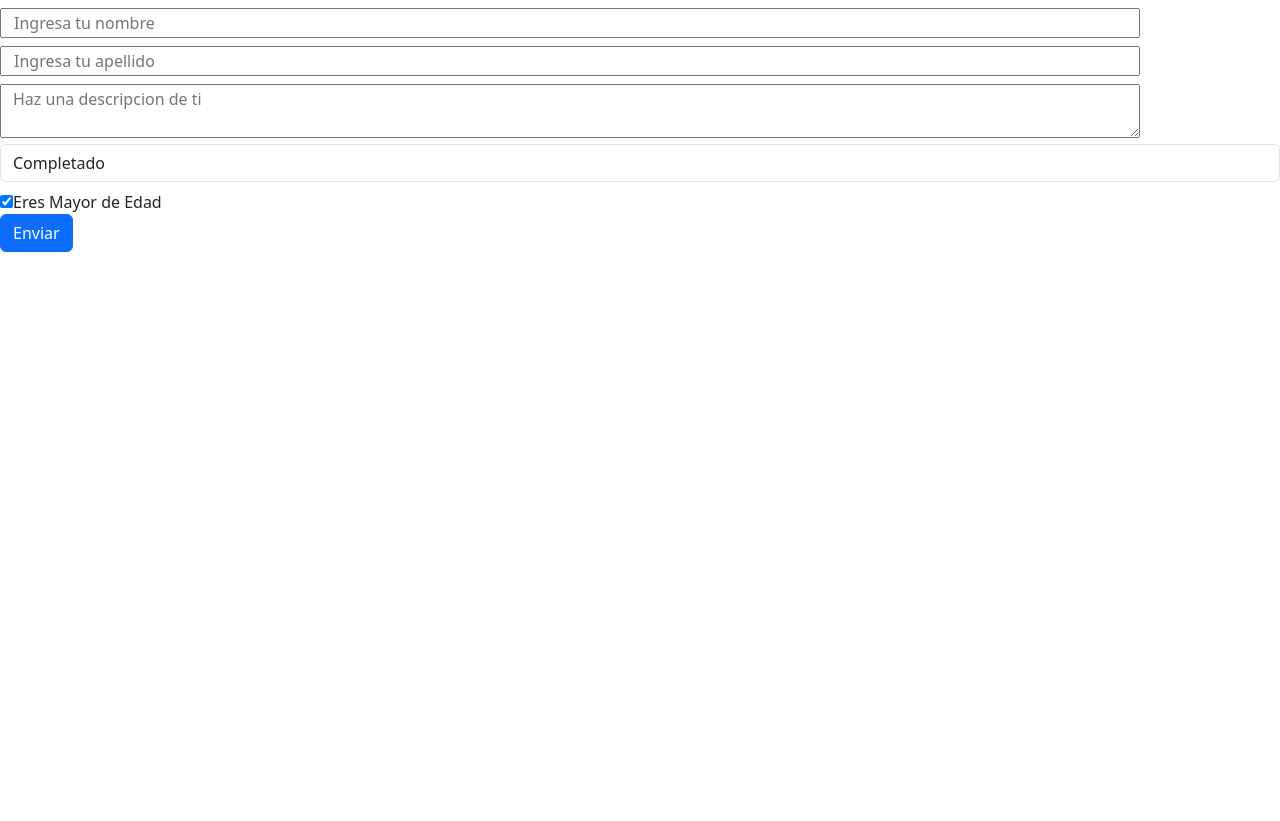
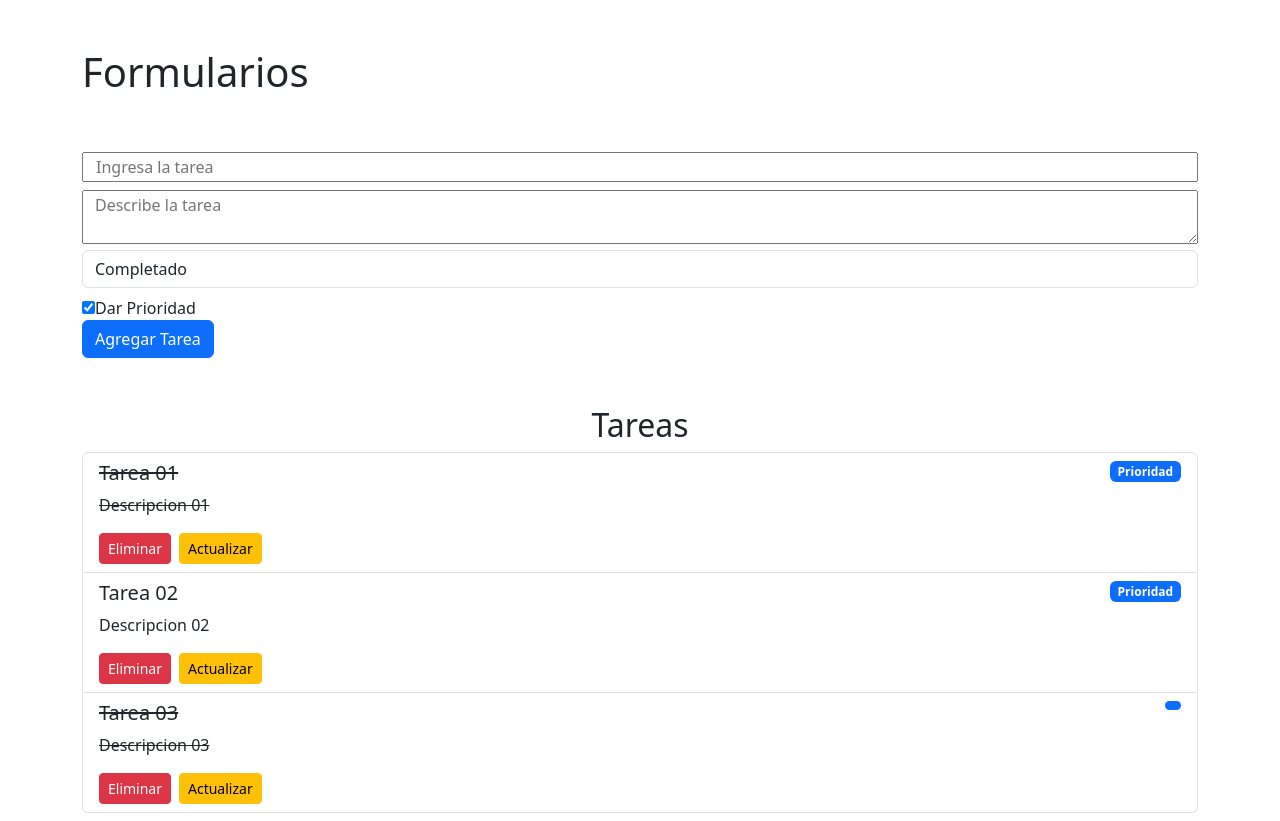
Before and after one commit to IsaacTorres11/Practica-formulario, a React (Vite) app: page / in a window 1280 px wide. Before the commit the page ends 800 px from the top, so only its background shows below. Built offline with nearby package versions, Linux system fonts and the light colour scheme.

Commit message:
se agrega la funcion eliminar, actualizar

```diff
--- a/package.json
+++ b/package.json
@@ -10,7 +10,8 @@
   },
   "dependencies": {
     "react": "^18.2.0",
-    "react-dom": "^18.2.0"
+    "react-dom": "^18.2.0",
+    "sweetalert2": "^11.7.3"
   },
   "devDependencies": {
     "@types/react": "^18.0.27",
--- a/src/App.jsx
+++ b/src/App.jsx
@@ -1,12 +1,79 @@
+
+// Importamos los componentes
+import { useState } from "react"
 import Formulario from "./componentes/Formulario"
+import Todos from "./componentes/Todos"
+
+
+//Creamos el estado incial del estado todos el cual sera un objeto llamado initialState
+const initialState = [
+  {
+    id: 1,
+    tarea: 'Tarea 01',
+    descripcion: 'Descripcion 01',
+    estado: true,
+    prioridad: true
+  },
+
+  {
+    id: 2,
+    tarea: 'Tarea 02',
+    descripcion: 'Descripcion 02',
+    estado: false,
+    prioridad: true
+  },
+
+  {
+    id: 3,
+    tarea: 'Tarea 03',
+    descripcion: 'Descripcion 03',
+    estado: true,
+    prioridad: false
+  },
+
+]
+
+
+
 
 function App() {
 
+  //Creamos un estado llamado todos
+  const [todos, setTodos] = useState(initialState)
+
+  //Creamos la funcion para agregar una tarea
+  const addTodo = todo =>{
+    setTodos([...todos, todo])
+  }
+
+  //se crea la funcion para eliminar tareas
+  const deleteTodo = id =>{
+
+    const newArray = todos.filter(todo => todo.id !== id )
+
+    setTodos (newArray)
+  }
+
+  //Creamos la funcion para actualizar la tarea
+
+  const updateTodo = id =>{
+
+    const newArray = todos.map( todo =>{
+      if (todo.id === id){
+        todo.estado = !todo.estado
+      }
+      return todo
+    })
+
+    setTodos(newArray)
+  }
 
   return (
-    <>
-      <Formulario />
-    </>
+    <div className="container mb-2">
+      <h1 className="my-5">Formularios</h1>
+      <Formulario addTodo ={addTodo} />
+      <Todos  todos = {todos} deleteTodo ={deleteTodo} updateTodo ={updateTodo}/>
+    </div>
   )
 }
 
--- a/src/componentes/Formulario.jsx
+++ b/src/componentes/Formulario.jsx
@@ -1,31 +1,47 @@
 import { useState } from "react"
+import Swal from "sweetalert2"
 
-const Formulario =()=>{
+
+const Formulario =({addTodo})=>{
 
     //Se crea el estado formulario
-    const [formulario, setFormulario] = useState({
-        nombre: '',
-        apellido: '',
+    const [todo, setTodo] = useState({
+        tarea: '',
         descripcion: '',
         estado: 'Completado',
-        validacion: true
+        prioridad: true
     })
 
     //Destructuracion de formulario
-    const {nombre, apellido, descripcion, estado ,validacion} = formulario
+    const {tarea, descripcion, estado ,prioridad} = todo
 
     //Se genera la funcion para enviar el formulario
     const enviar =(e)=>{
         e.preventDefault()
-        console.log(nombre)
-        console.log(apellido)
-        console.log(descripcion)
-        console.log(estado)
-        console.log(validacion)
 
-        if(validacion == false){
-            alert('debes ser mayor de edad')
+        if( !tarea.trim()  || !descripcion.trim() ){
+            //Agregamos un mensaje con sweetalert2
+            return Swal.fire({
+                icon: 'error',
+                title: 'Oops...',
+                text: 'La tarea y Descripcion son obligatorios',
+              })
+              //este return se pone para que el codigo no avance en caso de que los campos tarea y descripcion esten con espacions en blanco
         }
+
+        addTodo({
+            id: Date.now(),
+            ...todo,
+            estado : estado ==='Completaado'
+        })
+
+        Swal.fire({
+            position: 'center',
+            icon: 'success',
+            title: 'Agregaste la tarea de forma correcta',
+            showConfirmButton: false,
+            timer: 1000
+          })
 
     }
 
@@ -35,8 +51,8 @@ const Formulario =()=>{
         //destructuracion del evento
         const {name, checked, value, type} = e.target
 
-        setFormulario({
-            ...formulario,
+        setTodo({
+            ...todo,
             [name] : type === 'checkbox'
             ? checked
             : value
@@ -49,24 +65,16 @@ const Formulario =()=>{
 
                 <input type="text"
                 className="container mt-2"
-                placeholder="Ingresa tu nombre"
-                name= 'nombre'
-                value = {formulario.nombre}
+                placeholder="Ingresa la tarea"
+                name= 'tarea'
+                value = {tarea}
                 onChange ={handleChange}/>
-
-                <input type="text"
-                className="container mt-2"
-                placeholder="Ingresa tu apellido"
-                name='apellido'
-                value={formulario.apellido}
-                onChange ={handleChange}
-                />
 
                 <textarea type="text"
                 className="container mt-2"
-                placeholder="Haz una descripcion de ti"
+                placeholder="Describe la tarea"
                 name="descripcion"
-                value={formulario.descripcion}
+                value={descripcion}
                 onChange ={handleChange}/>
 
                 <select name="estado"  value={estado} className="form-control mb-2" onChange ={handleChange}>
@@ -76,15 +84,15 @@ const Formulario =()=>{
 
                 <div>
                     <input type="checkbox"
-                    name='validacion'
+                    name='prioridad'
                     id="inputCheck"
-                    checked={formulario.validacion}
+                    checked={prioridad}
                     onChange ={handleChange}/>
 
-                    <label htmlFor="inputCheck">Eres Mayor de Edad</label>
+                    <label htmlFor="inputCheck">Dar Prioridad</label>
                 </div>
 
-                <button className="btn btn-primary"> Enviar</button>
+                <button className="btn btn-primary"> Agregar Tarea </button>
             </form>
         </>
     )
--- /dev/null
+++ b/src/componentes/Todo.jsx
@@ -0,0 +1,20 @@
+const Todo =({todo, deleteTodo, updateTodo})=>{
+    const {id,tarea, descripcion, estado, prioridad} = todo
+    return(
+        <li className="list-group-item">
+            <div className="d-flex justify-content-between align-items-start">
+                <div>
+                    <h5 className= {`${estado && 'text-decoration-line-through'}`}>{tarea}</h5>
+                    <p  className= {`${estado && 'text-decoration-line-through'}`}>{descripcion}</p>
+                    <div className="d-flex gap-2">
+                        <button className="btn btn-sm btn-danger" onClick={()=> deleteTodo(id)}>Eliminar</button>
+                        <button className="btn btn-sm btn-warning" onClick={()=> updateTodo(id)}>Actualizar</button>
+                    </div>
+                </div>
+                <span className="badge text-bg-primary"> {prioridad && 'Prioridad'} </span>
+            </div>
+        </li>
+    )
+}
+
+export default Todo
--- /dev/null
+++ b/src/componentes/Todos.jsx
@@ -0,0 +1,26 @@
+import Todo from "./Todo";
+
+
+//recibimos como propiedad el estado todos
+const Todos =({todos, deleteTodo, updateTodo})=>{
+    console.log(todos);
+    return(
+        <div className="mt-5">
+            <h2 className="text-center">Tareas</h2>
+            <ul className="list-group">
+                {
+                    todos.map(todo=>(
+                        <Todo key={todo.id} todo ={todo} deleteTodo = {deleteTodo} updateTodo={updateTodo}/>
+                ))}
+
+                {
+                    todos.length === 0 &&(
+                        <li className="list-group-item text-center"> Sin todos</li>
+                    )
+                }
+            </ul>
+        </div>
+    )
+}
+
+export default Todos
```
Also changed, not shown: 1 other file (tests, documents, lock files or other folders).
